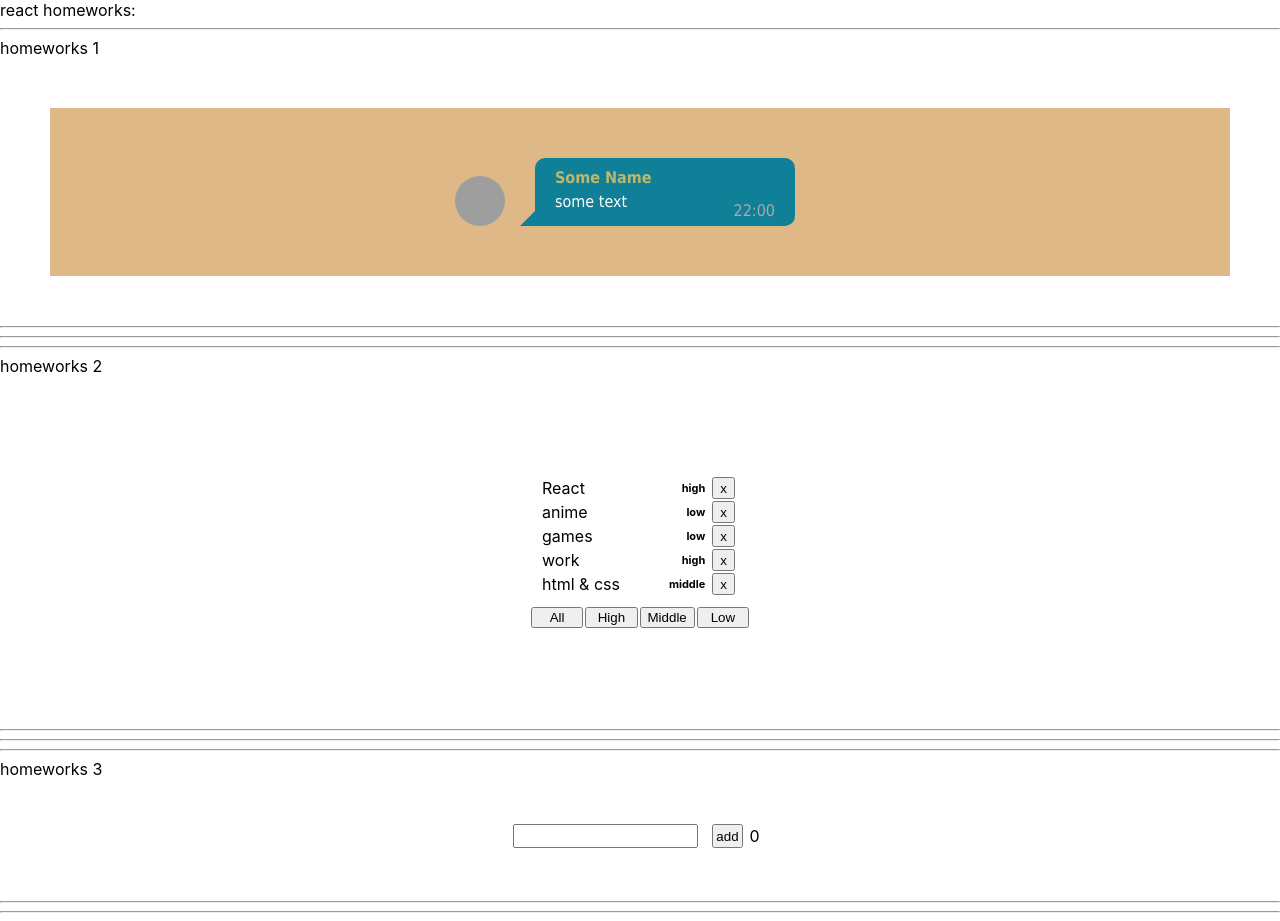
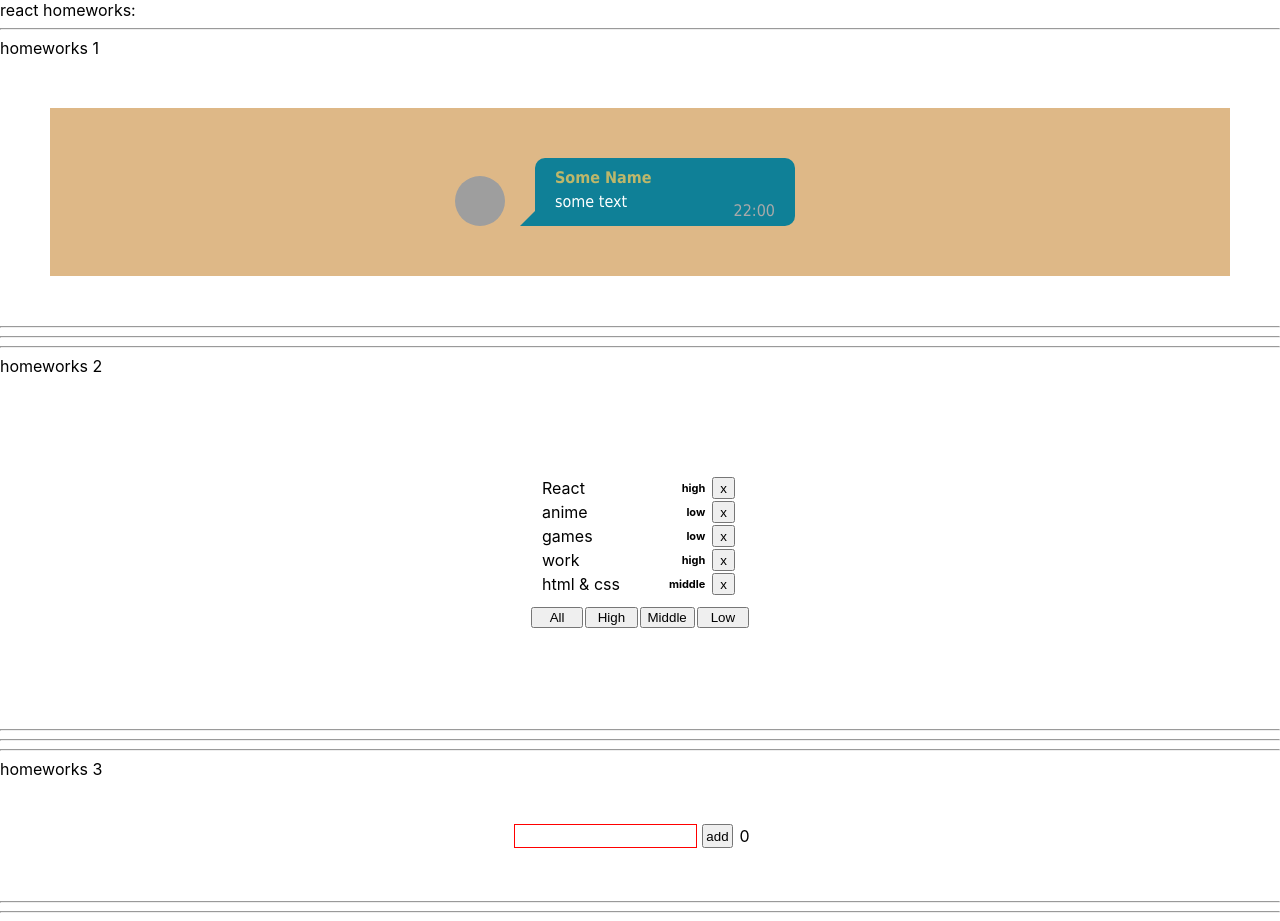
Before and after one commit to ultrwave/react_homeworks, a React (Create React App) app: page / in a window 1280 px wide. Built offline with nearby package versions, Linux system fonts and the light colour scheme; grey boxes are pictures that could not be loaded.

Commit message:
ref testing

```diff
--- a/src/p2-homeworks/h3/Greeting.module.css
+++ b/src/p2-homeworks/h3/Greeting.module.css
@@ -8,12 +8,62 @@
     margin: 45px 5px 45px 0;
 }
 
+.nameInput {
+    /*border: 3px solid indigo;*/
+}
+
 .inputValid {
-    background-color: green;
+    border: 1px solid forestgreen;
 }
 
 .inputError {
-    background-color: red;
+    border: 1px solid red;
+    -webkit-animation: shake 0.82s cubic-bezier(0.36, 0.07, 0.19, 0.97) both;
+    animation: shake 0.82s cubic-bezier(0.36, 0.07, 0.19, 0.97) both;
+    -webkit-transform: translate3d(0, 0, 0);
+    transform: translate3d(0, 0, 0);
+    -webkit-backface-visibility: hidden;
+    backface-visibility: hidden;
+    -webkit-perspective: 1000px;
+    perspective: 1000px;
+}
+
+@-webkit-keyframes shake {
+    10%, 90% {
+        -webkit-transform: translate3d(-1px, 0, 0);
+        transform: translate3d(-1px, 0, 0);
+    }
+    20%, 80% {
+        -webkit-transform: translate3d(2px, 0, 0);
+        transform: translate3d(2px, 0, 0);
+    }
+    30%, 50%, 70% {
+        -webkit-transform: translate3d(-4px, 0, 0);
+        transform: translate3d(-4px, 0, 0);
+    }
+    40%, 60% {
+        -webkit-transform: translate3d(4px, 0, 0);
+        transform: translate3d(4px, 0, 0);
+    }
+}
+
+@keyframes shake {
+    10%, 90% {
+        -webkit-transform: translate3d(-1px, 0, 0);
+        transform: translate3d(-1px, 0, 0);
+    }
+    20%, 80% {
+        -webkit-transform: translate3d(2px, 0, 0);
+        transform: translate3d(2px, 0, 0);
+    }
+    30%, 50%, 70% {
+        -webkit-transform: translate3d(-1px, 0, 0);
+        transform: translate3d(-1px, 0, 0);
+    }
+    40%, 60% {
+        -webkit-transform: translate3d(1px, 0, 0);
+        transform: translate3d(1px, 0, 0);
+    }
 }
 
 .error {
--- a/src/p2-homeworks/h3/Greeting.tsx
+++ b/src/p2-homeworks/h3/Greeting.tsx
@@ -1,26 +1,40 @@
-import React from "react";
-import s from "./Greeting.module.css";
+import React, {ChangeEvent, createRef, KeyboardEvent} from 'react';
+import s from './Greeting.module.css';
 
 type GreetingPropsType = {
-    name: any // need to fix any
-    setNameCallback: any // need to fix any
-    addUser: any // need to fix any
-    error: any // need to fix any
-    totalUsers: any // need to fix any
+    name: string
+    setNameCallback: (e: ChangeEvent<HTMLInputElement>) => void // ???
+    onKeyPressHandler: (e: KeyboardEvent<HTMLInputElement>) => void
+    addUser: () => void
+    error: boolean
+    totalUsers: number
 }
 
 // презентационная компонента (для верстальщика)
 const Greeting: React.FC<GreetingPropsType> = (
-    {name, setNameCallback, addUser, error, totalUsers} // деструктуризация пропсов
+    {name, setNameCallback, onKeyPressHandler, addUser, error, totalUsers}
 ) => {
-    const inputClass = s.error ? 's.inputError' : 's.inputValid'// need to fix with (?:)
+    const inputClass = error ? s.inputError : s.inputValid
+
+    const inputRef = createRef<HTMLInputElement>()
+
+
 
     return (
         <div className={s.greeting}>
-            <input value={name} onChange={setNameCallback} className={inputClass}/>
-            <span>{error}</span>
-            <button onClick={addUser}>add</button>
+            <input
+                // autoFocus={true} не работает
+                value={name}
+                onChange={setNameCallback}
+                onKeyPress={onKeyPressHandler}
+                className={`${inputClass} ${s.nameInput}`}
+                ref={inputRef}
+            />
+            <button onClick={addUser(inputRef)}>add</button>
             <span>{totalUsers}</span>
+            <div>
+                {/*<span>{error.toString()}</span> /!* поправить *!/*/}
+            </div>
         </div>
     );
 }
--- a/src/p2-homeworks/h3/GreetingContainer.tsx
+++ b/src/p2-homeworks/h3/GreetingContainer.tsx
@@ -1,10 +1,11 @@
-import React, {ChangeEvent, useState} from 'react';
-import Greeting from "./Greeting";
+import React, {ChangeEvent, KeyboardEvent, createRef, useRef, useState, ReactDOM} from 'react';
+import Greeting from './Greeting';
 import {UserType} from './HW3';
 
+
 type GreetingContainerPropsType = {
-    users: Array<UserType> // need to fix any
-    addUserCallback: (n: string) => void // need to fix any
+    users: Array<UserType>
+    addUserCallback: (name: string) => void
 }
 
 // более простой и понятный для новичков
@@ -13,29 +14,38 @@ type GreetingContainerPropsType = {
 // более современный и удобный для про :)
 // уровень локальной логики
 const GreetingContainer: React.FC<GreetingContainerPropsType> = ({users, addUserCallback}) => { // деструктуризация пропсов
-    const [name, setName] = useState<string>(""); // need to fix any
-    const [error, setError] = useState<boolean>(false); // need to fix any
+    const [name, setName] = useState<string>('');
+    const [error, setError] = useState<boolean>(false);
 
     const setNameCallback = (e: ChangeEvent<HTMLInputElement>) => {
         setName(e.currentTarget.value)
+        setError(false)
     }
 
-    const addUser = () => {
-        if (error) {
-            alert('Input empty!!')
+    const addUser = (ref) => {
+        let newUser = name.trim()
+        if (!newUser) {
+            setError(true)
         } else {
-            alert(`Hello, ` + name + '!')
-            addUserCallback(name)
-            setName('')
+            alert(`Hello, ` + newUser + '!')
+            addUserCallback(newUser)
         }
+        setName('')
+        // document.querySelector({s.nameInput}).focus() // ts ругается
+        // ReactDOM.findDOMNode(this.refs.ref)
     }
 
-    const totalUsers = users.length; // need to fix
+    const onKeyPressHandler = (e: KeyboardEvent<HTMLInputElement>) => {
+        if (e.key === 'Enter') addUser()
+    }
+
+    const totalUsers = users.length;
 
     return (
         <Greeting
             name={name}
             setNameCallback={setNameCallback}
+            onKeyPressHandler={onKeyPressHandler}
             addUser={addUser}
             error={error}
             totalUsers={totalUsers}
```
